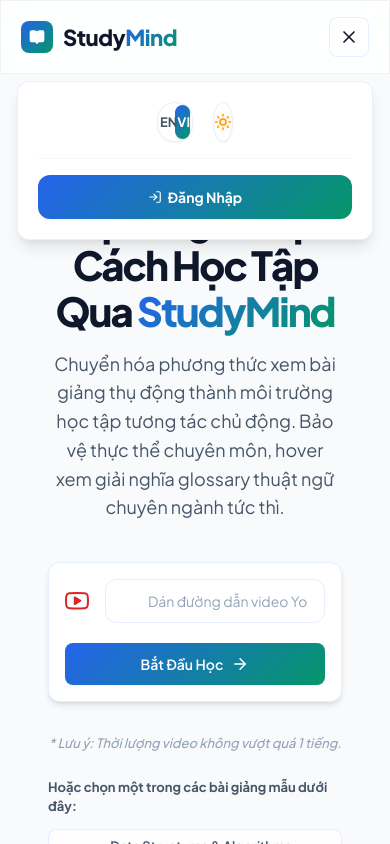
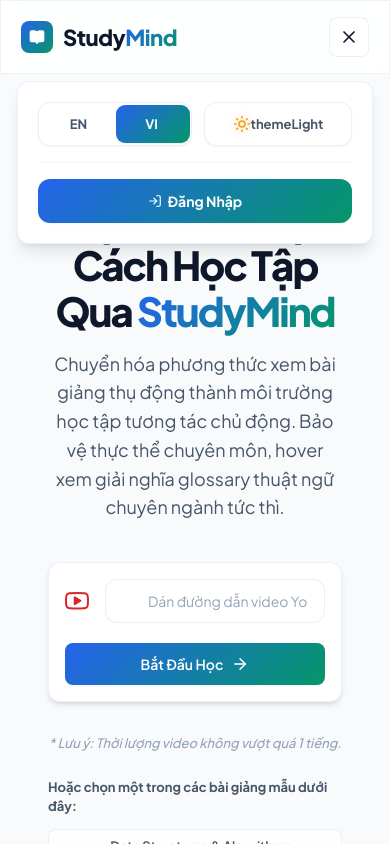
Before and after one commit to TeamToTe/Smart-AI-Study-Companion, a React (Vite) app in the folder frontend/: page / in a window 390 px wide. Both pictures are taken after a click on the button "Toggle mobile menu". Shown: the top 844 px of the page. Built offline with nearby package versions, Linux system fonts and the light colour scheme; no server answers.

Commit message:
fix: style mobile menu header selectors into 50-50 columns and rounded rectangles, fix right-column width container bounds & apply responsive subtitle text scaling

```diff
--- a/frontend/src/App.css
+++ b/frontend/src/App.css
@@ -183,6 +183,9 @@
   }
   .right-column {
     position: static;
+    width: 100% !important;
+    max-width: 100% !important;
+    min-width: 0 !important;
   }
   .workspace-back-btn {
     width: 100%;
--- a/frontend/src/components/MindmapKit.css
+++ b/frontend/src/components/MindmapKit.css
@@ -5,9 +5,12 @@
   flex-direction: column;
   gap: var(--spacing-lg); /* 24px */
   width: 100%;
+  max-width: 100% !important;
+  min-width: 0 !important;
   padding: var(--spacing-xs); /* 8px */
   overflow-y: auto;
   max-height: 100%;
+  box-sizing: border-box;
 
   --line-color: rgba(59, 130, 246, 0.25);
   --line-active-color: var(--color-accent);
@@ -20,6 +23,8 @@
 
 .mindmap-scroll-area {
   width: 100%;
+  max-width: 100% !important;
+  min-width: 0 !important;
   overflow: hidden;
   padding: var(--spacing-lg) var(--spacing-md);
   background: rgba(0, 0, 0, 0.15);
@@ -28,6 +33,7 @@
   min-height: 380px;
   cursor: grab;
   user-select: none;
+  box-sizing: border-box;
 }
 
 .theme-light .mindmap-scroll-area {
--- a/frontend/src/components/ThemeToggle.css
+++ b/frontend/src/components/ThemeToggle.css
@@ -49,3 +49,7 @@
   color: #f59e0b;
   filter: drop-shadow(0 0 4px rgba(245, 158, 11, 0.4));
 }
+
+.theme-toggle-text {
+  display: none;
+}
--- a/frontend/src/components/ThemeToggle.jsx
+++ b/frontend/src/components/ThemeToggle.jsx
@@ -12,9 +12,15 @@
     >
       <div className={`icon-container ${theme}`}>
         {theme === 'dark' ? (
-          <Moon className="theme-icon moon-icon" size={18} />
+          <>
+            <Moon className="theme-icon moon-icon" size={18} />
+            <span className="theme-toggle-text">{t('themeDark') || 'Tối'}</span>
+          </>
         ) : (
-          <Sun className="theme-icon sun-icon" size={18} />
+          <>
+            <Sun className="theme-icon sun-icon" size={18} />
+            <span className="theme-toggle-text">{t('themeLight') || 'Sáng'}</span>
+          </>
         )}
       </div>
     </button>
--- a/frontend/src/components/VideoPlayer.css
+++ b/frontend/src/components/VideoPlayer.css
@@ -181,3 +181,42 @@
   background-color: rgba(37, 99, 235, 0.08);
   color: #1d4ed8;
 }
+
+/* Responsive Caption Sizes */
+@media (max-width: 1024px) {
+  .caption-en {
+    font-size: 15px !important;
+  }
+  .caption-vi {
+    font-size: 13px !important;
+  }
+  .caption-overlay {
+    padding: 10px 14px !important;
+    max-width: 90% !important;
+  }
+}
+
+@media (max-width: 768px) {
+  .caption-en {
+    font-size: 13px !important;
+  }
+  .caption-vi {
+    font-size: 11px !important;
+  }
+  .caption-overlay {
+    padding: 8px 12px !important;
+    max-width: 95% !important;
+  }
+}
+
+@media (max-width: 480px) {
+  .caption-en {
+    font-size: 11px !important;
+  }
+  .caption-vi {
+    font-size: 10px !important;
+  }
+  .caption-overlay {
+    padding: 6px 10px !important;
+  }
+}
--- a/frontend/src/index.css
+++ b/frontend/src/index.css
@@ -313,15 +313,50 @@
 .mobile-controls-row {
   display: flex;
   align-items: center;
-  justify-content: center;
-  gap: 20px;
+  justify-content: space-between;
+  gap: 12px;
   width: 100%;
 }
 
-.mobile-controls-row .lang-toggle-container,
+.mobile-controls-row > * {
+  flex: 1 !important;
+  width: 100% !important;
+}
+
+/* Make language switcher a rounded rectangle on mobile */
+.mobile-controls-row .lang-toggle-container {
+  width: 100% !important;
+  height: 44px !important;
+  border-radius: 12px !important;
+  padding: 3px !important;
+  box-sizing: border-box;
+}
+
+.mobile-controls-row .lang-slider {
+  border-radius: 9px !important;
+}
+
+/* Make theme switcher a rounded rectangle on mobile */
 .mobile-controls-row .theme-toggle {
-  flex: none !important;
-  width: auto;
+  width: 100% !important;
+  height: 44px !important;
+  border-radius: 12px !important;
+  display: flex !important;
+  align-items: center !important;
+  justify-content: center !important;
+  gap: 8px !important;
+  box-sizing: border-box;
+}
+
+.mobile-controls-row .theme-toggle-text {
+  display: inline-block !important;
+  font-size: 13px !important;
+  font-weight: 700 !important;
+  color: var(--text-secondary) !important;
+}
+
+.theme-light .mobile-controls-row .theme-toggle-text {
+  color: #475569 !important;
 }
 
 .mobile-menu-drawer .btn-logout,
```
